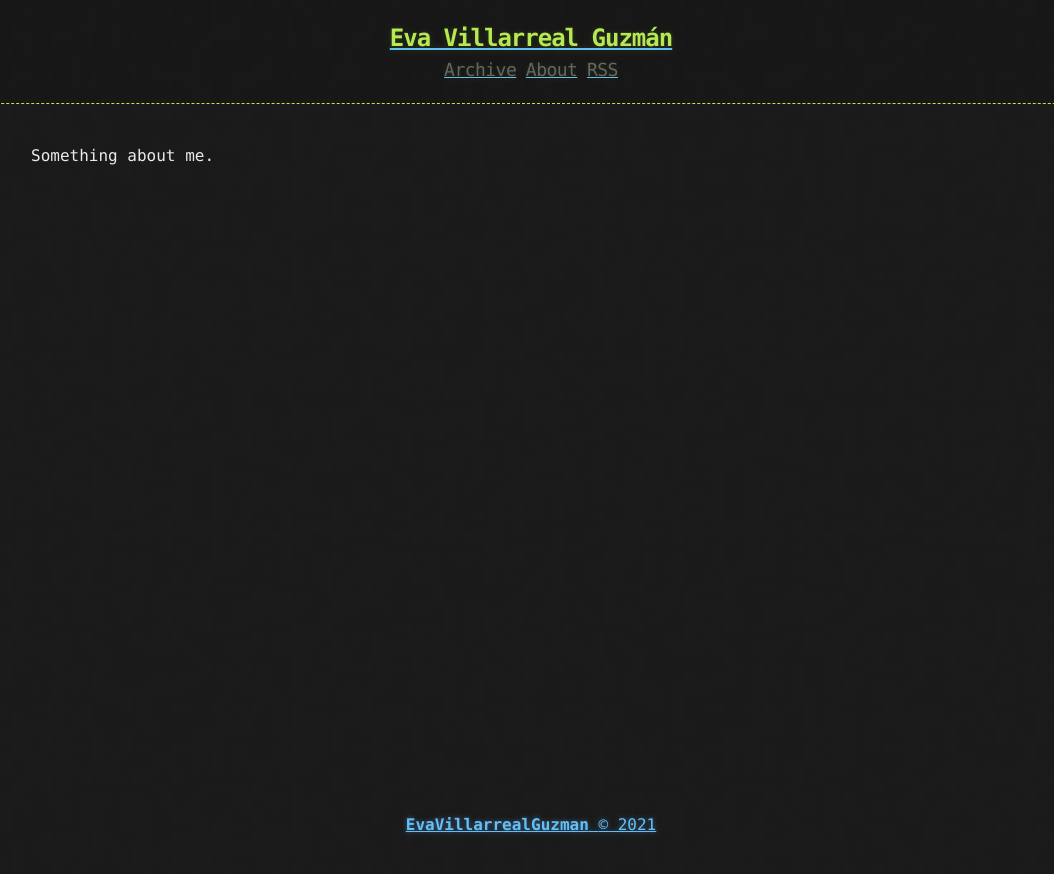
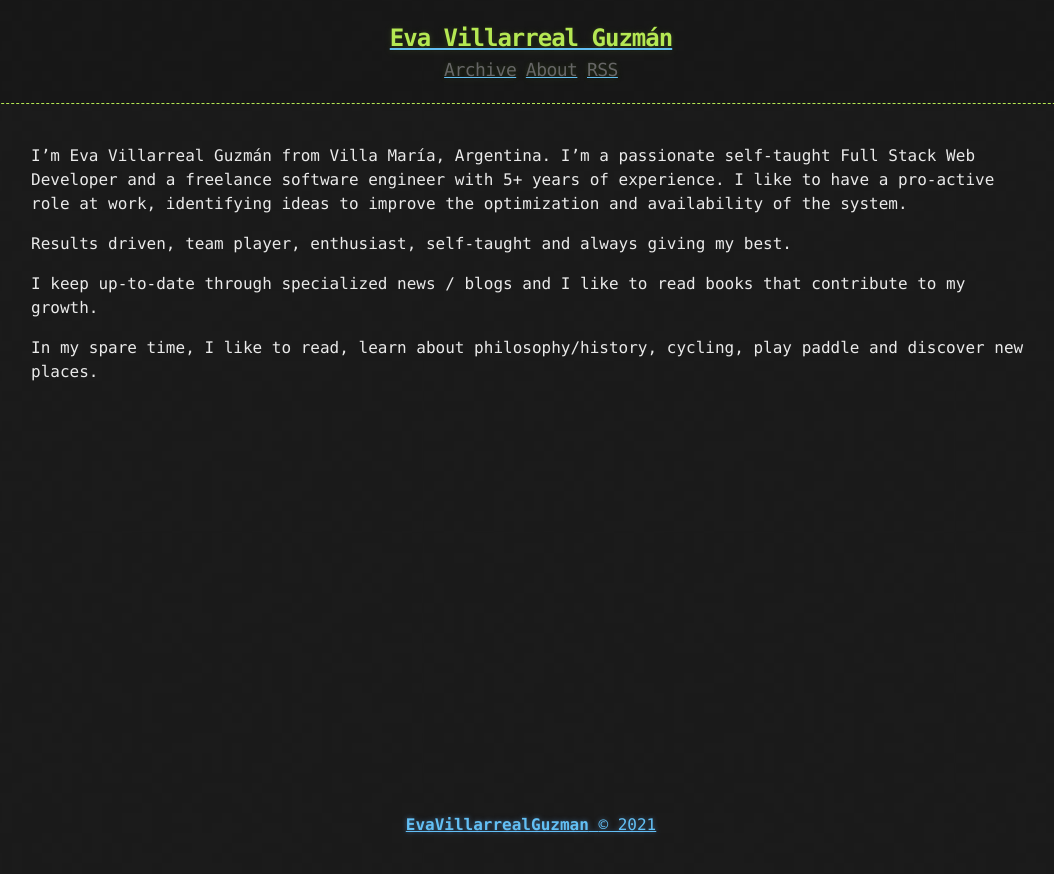
Before and after one commit to EvaVillarrealGuzman/EvaVillarrealGuzman.github.io, a Jekyll site: the page built from about.md, in a window 1280 px wide. Shown: the top 874 px of the page, without its empty margins (109-1163 px from the left). Built offline with Jekyll 4.4.1, drawn with Linux system fonts in a browser that asks for light colours.

Commit message:
About Me

```diff
--- a/about.md
+++ b/about.md
@@ -3,4 +3,10 @@ layout: page
 title: About
 ---
 
-Something about me.
+I'm Eva Villarreal Guzmán from Villa María, Argentina. I'm a passionate self-taught Full Stack Web Developer and a freelance software engineer with 5+ years of experience. I like to have a pro-active role at work, identifying ideas to improve the optimization and availability of the system.
+
+Results driven, team player, enthusiast, self-taught and always giving my best.
+
+I keep up-to-date through specialized news / blogs and I like to read books that contribute to my growth.
+
+In my spare time, I like to read, learn about philosophy/history, cycling, play paddle and discover new places.
```
